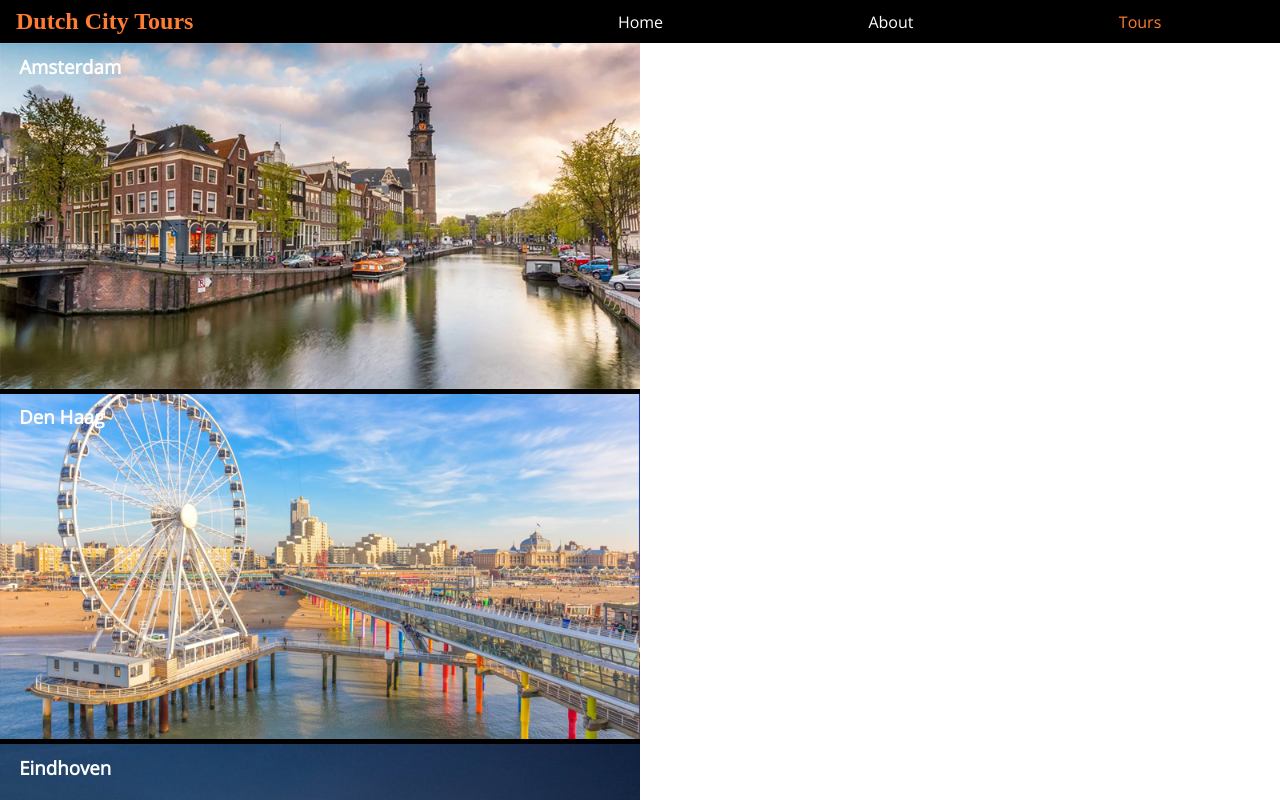
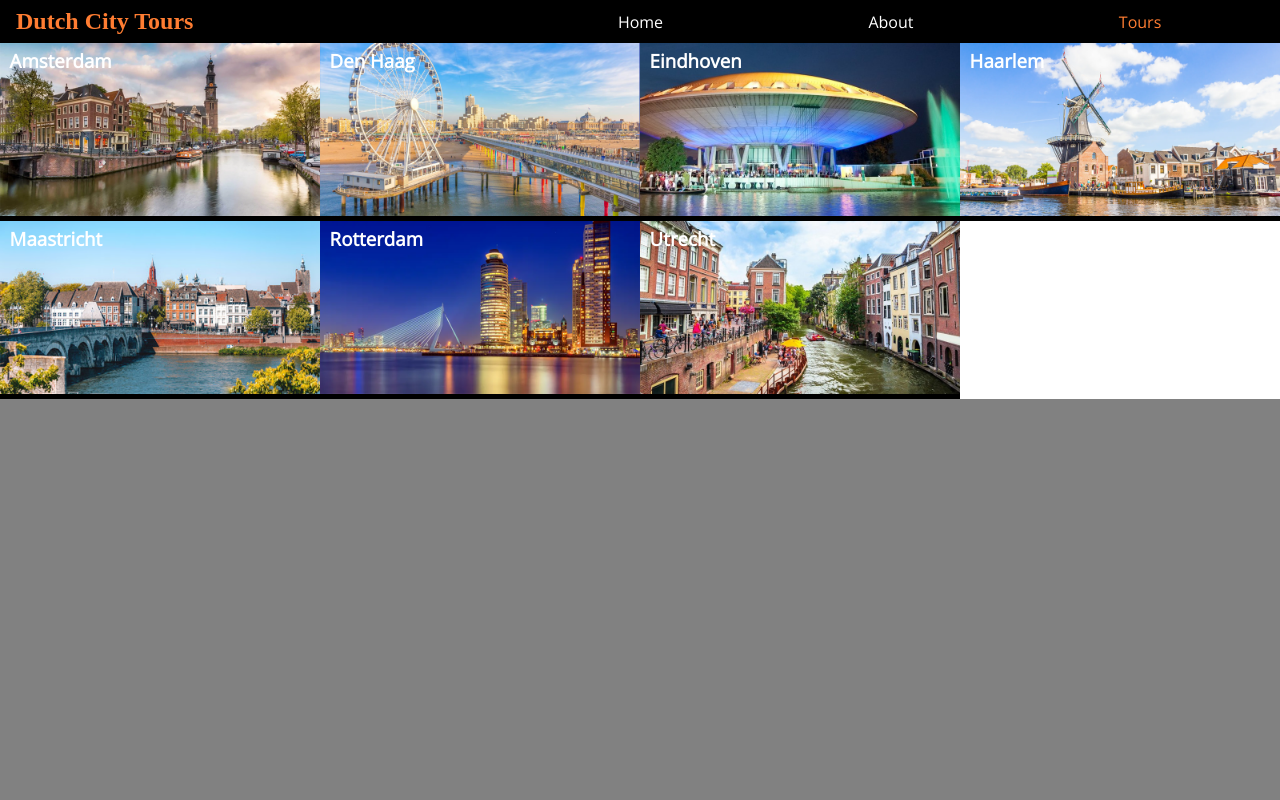
Before and after one commit to Igor-GF/dutch-cities, a React (Create React App) app: page / in a window 1280 px wide. Shown: the top 800 px of the page. Built offline with nearby package versions, Linux system fonts and the light colour scheme; a web font is replaced by a local one.

Commit message:
media queries: city tour component

```diff
--- a/src/components/Tour/Tour.scss
+++ b/src/components/Tour/Tour.scss
@@ -4,7 +4,8 @@
   background-color: $mainDark;
   margin: 0px;
   padding: 0px;
-  width: 50%;
+  width: 100%;
+  height: auto;
   img {
     width: 100%;
   }
@@ -13,6 +14,7 @@
 .img-container {
   position: relative;
   width: 100%;
+  height: fit-content;
 }
 
 .city-name {
@@ -55,10 +57,29 @@
   }
 
   .tour-info {
-    background-color: rgba(0, 0, 0, 0.5);
+    background-color: rgba(0, 0, 0, 0.7);
     h4,
     h5 {
+      color: $mainLight;
       opacity: 1;
     }
   }
 }
+
+@media (min-width: 481px) {
+  .tour {
+    width: 50%;
+  }
+}
+
+@media (min-width: 801px) {
+  .tour {
+    width: 33.33%;
+  }
+}
+
+@media (min-width: 1201px) {
+  .tour {
+    width: 25%;
+  }
+}
--- a/src/components/TourList/TourList.scss
+++ b/src/components/TourList/TourList.scss
@@ -3,4 +3,6 @@
 .tourlist {
   width: 100vw;
   background-color: $mainLight;
+  display: flex;
+  flex-wrap: wrap;
 }
```
